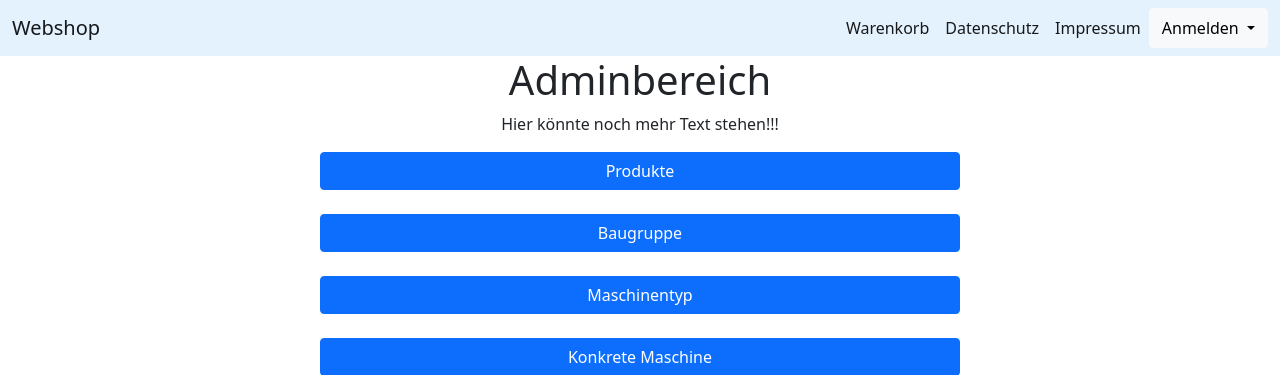
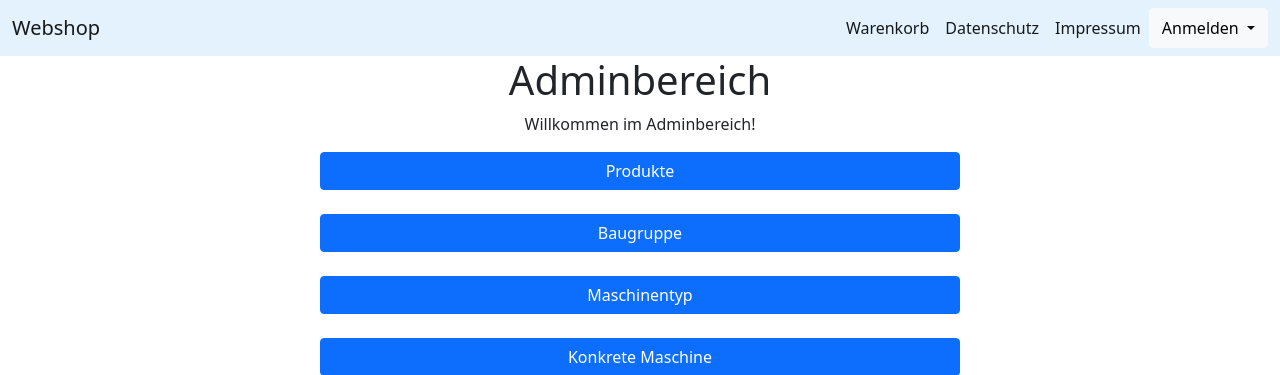
Before and after one commit to chrisHe4/webshop, a PHP site: page /AdminButtons.php in a window 1280 px wide. Shown: the top 375 px of the page. Run offline with PHP 8.4, Linux system fonts and the light colour scheme; data that the repository does not hold is empty; a stand-in replaces the project's code that opens the database connection.

Commit message:
adminbuttons p tag text geandert

```diff
--- a/AdminButtons.php
+++ b/AdminButtons.php
@@ -6,7 +6,7 @@
 
     <div style ="text-align:center;" >
       <H1>Adminbereich</H1>
-      <p>Hier könnte noch mehr Text stehen!!!</p>
+      <p>Willkommen im Adminbereich!</p>
     </div>
     <div >
     <form class="d-grid gap-2 col-6 mx-auto " action="t_Produkte.php" method="POST">
```
